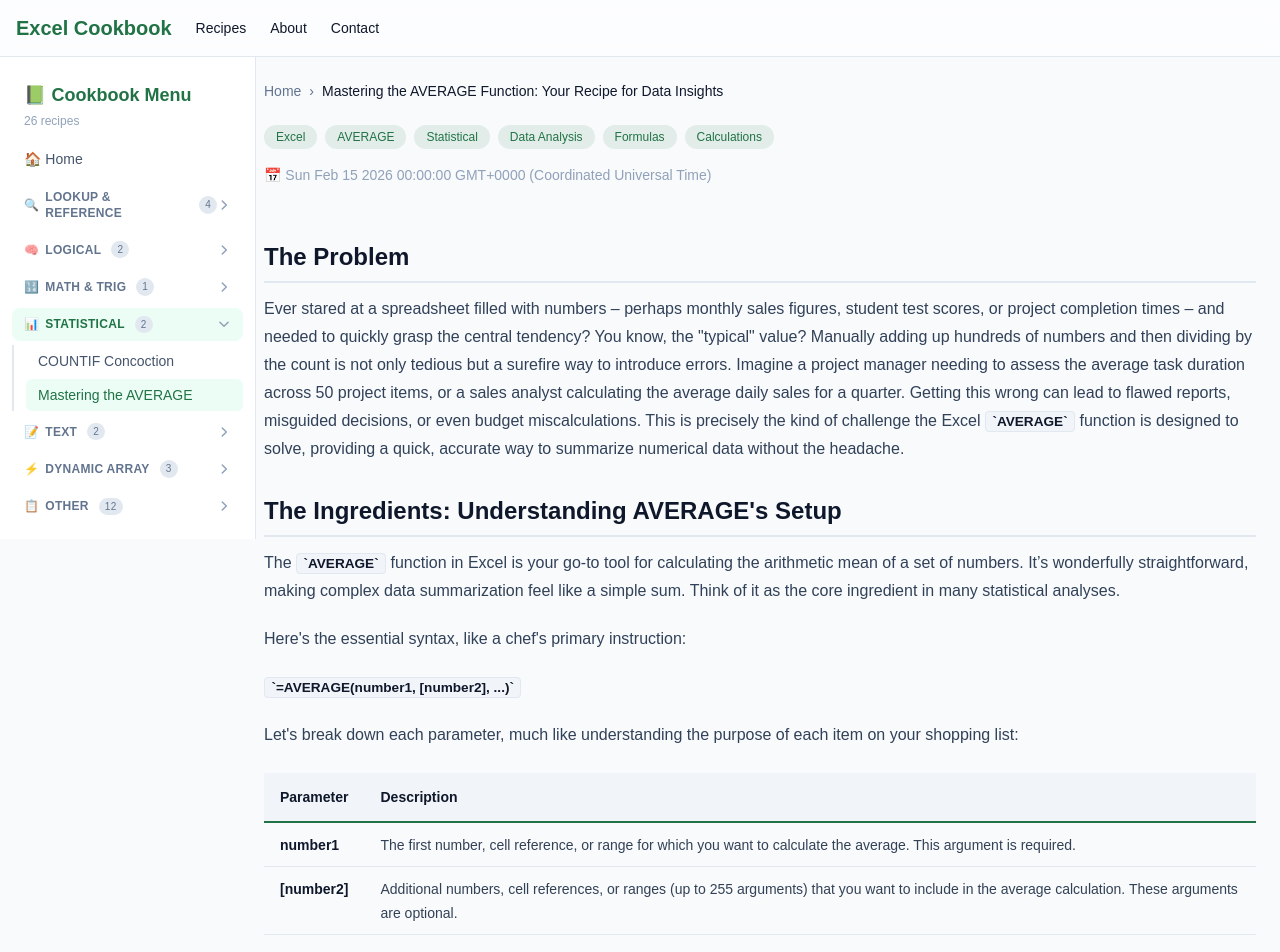
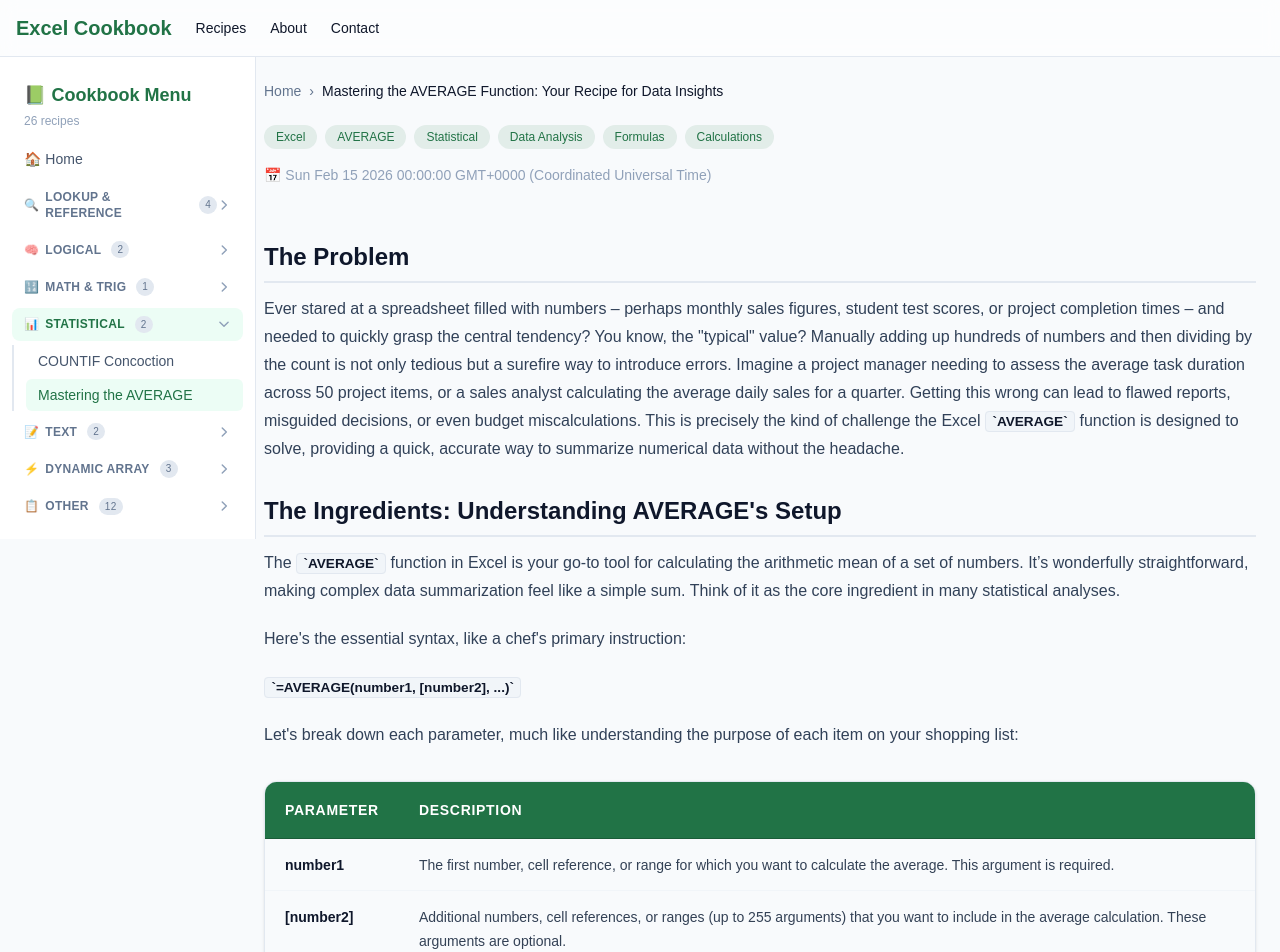
Before and after one commit to sadoman16/excel-cookbook, a Next.js app: page /recipes/average in a window 1280 px wide. Shown: the top 952 px of the page. Built offline with nearby package versions, Linux system fonts and the light colour scheme.

Commit message:
style: finalize table and content polish

```diff
--- a/app/globals.css
+++ b/app/globals.css
@@ -82,31 +82,46 @@ body {
 /* ── Prose: Tables ── */
 .prose table {
   width: 100%;
-  border-collapse: collapse;
-  margin: 1.5rem 0;
+  border-collapse: separate;
+  border-spacing: 0;
+  margin: 2rem 0;
   font-size: 0.875rem;
+  border: 1px solid #e2e8f0;
+  border-radius: 0.8rem;
+  overflow: hidden;
+  box-shadow: 0 1px 3px 0 rgb(0 0 0 / 0.1);
 }
 
 .prose thead {
-  background-color: #f1f5f9;
-  border-bottom: 2px solid #217346;
+  background-color: #217346 !important;
 }
 
 .prose thead th {
-  padding: 0.75rem 1rem;
+  padding: 1rem 1.25rem;
   text-align: left;
   font-weight: 600;
-  color: #0f172a;
+  color: #ffffff !important;
+  text-transform: uppercase;
+  letter-spacing: 0.05em;
+  border-bottom: 1px solid #1a5c38;
 }
 
 .prose tbody td {
-  padding: 0.6rem 1rem;
-  border-bottom: 1px solid #e2e8f0;
+  padding: 0.85rem 1.25rem;
+  border-bottom: 1px solid #f1f5f9;
   color: #334155;
 }
 
+.prose tbody tr:last-child td {
+  border-bottom: none;
+}
+
+.prose tbody tr:nth-child(even) {
+  background-color: #f8fafc;
+}
+
 .prose tbody tr:hover {
-  background-color: #f8fafc;
+  background-color: #f1f5f9;
 }
 
 @media (prefers-color-scheme: dark) {
```
